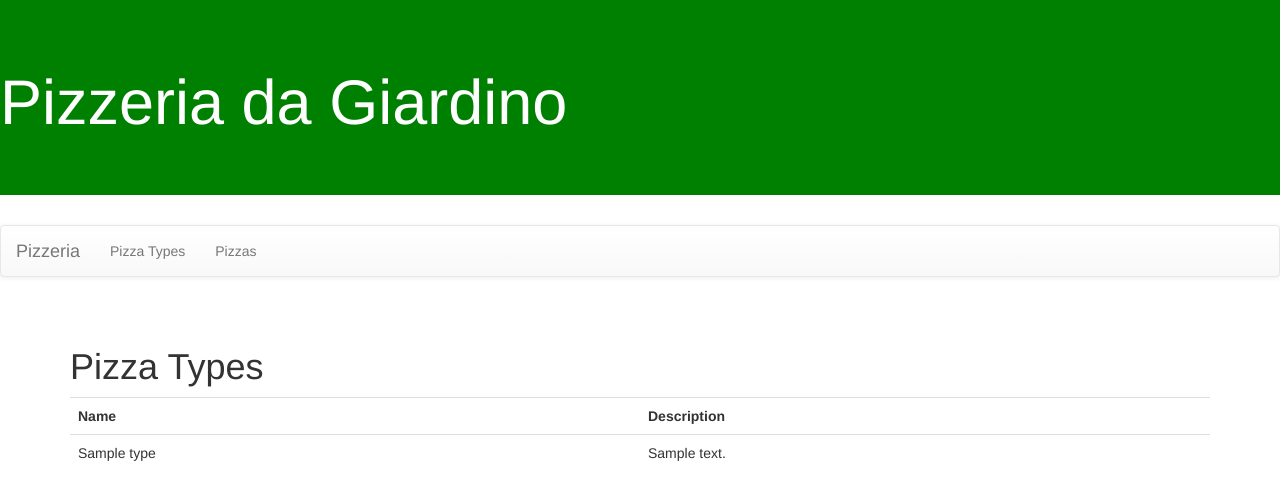
After one commit to generocha/pizzeria, a Django app: template pizzeriaproj/pizzeria/templates/pizzeria/types.html in a window 1280 px wide. The commit adds this page. Shown: the top 500 px of the page. Run offline with Django 3.2, Linux system fonts and the light colour scheme; the template is opened without the code that fills it: most values are stand-ins (such as "Sample title", 1, 10 or a date in 2020); some libraries are stand-ins or nearby versions.

Commit message:
add views and views details

```diff
--- a/pizzeriaproj/pizzeria/templates/base.html
+++ b/pizzeriaproj/pizzeria/templates/base.html
@@ -25,7 +25,10 @@
         <div class="navbar-header">
           <a class="navbar-brand" href="{% url 'index' %}">Pizzeria</a>
         </div>
-        <ul class="nav navbar-nav"></ul>
+        <ul class="nav navbar-nav">
+          <li><a href="{% url 'types' %}">Pizza Types</a></li>
+          <li><a href="{% url 'pizzas' %}">Pizzas</a></li>
+        </ul>
       </div>
     </nav>
     <p>&nbsp;</p>
--- /dev/null
+++ b/pizzeriaproj/pizzeria/templates/pizzeria/types.html
@@ -0,0 +1,17 @@
+{% extends 'base.html' %} {% block content %}
+<h1>Pizza Types</h1>
+<table class="table">
+  <tr>
+    <th>Name</th>
+    <th>Description</th>
+  </tr>
+  {% for t in type_list %}
+  <tr>
+    <td>{{ t.typename }}</td>
+    <td>{{ t.typedescription }}</td>
+  </tr>
+
+  {% endfor %}
+</table>
+
+{% endblock %}
--- a/pizzeriaproj/pizzeria/urls.py
+++ b/pizzeriaproj/pizzeria/urls.py
@@ -6,6 +6,9 @@ from . import views
 urlpatterns = [
     path('', views.index, name='index'),
     path('upload', views.upload, name='upload'),
+    path('gettypes/', views.gettypes, name='types'),
+    path('getpizzas/', views.getpizzas, name='pizzas'),
+    path('pizzadetails/<int:id>', views.pizzadetails, name='pizzadetails'),
 ]
 
 if settings.DEBUG:
```
Also changed, not shown: pizzeriaproj/pizzeria/templates/pizzeria/pizzas.html (added, +16 -0 lines), pizzeriaproj/pizzeria/templates/pizzeria/pizzdetails.html (added, +12 -0 lines), pizzeriaproj/pizzeria/views.py (+22 -1 lines).
